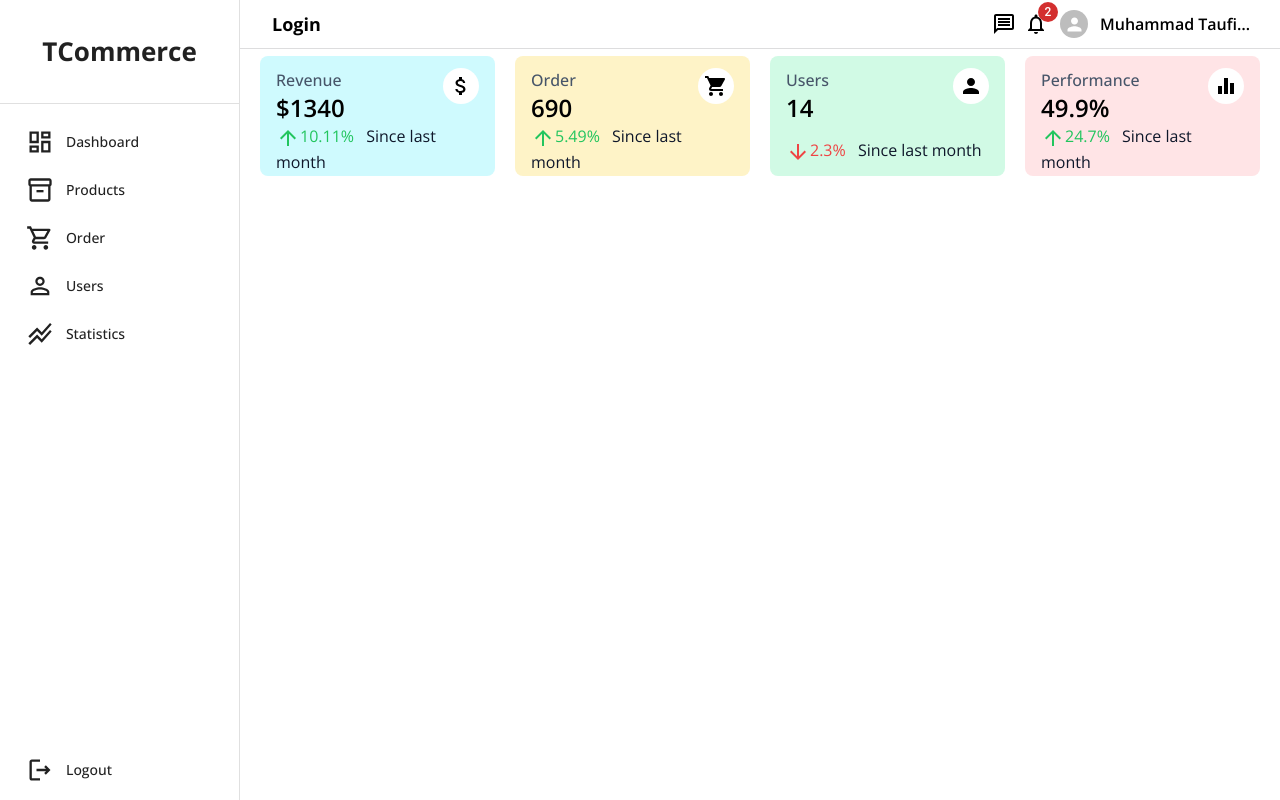
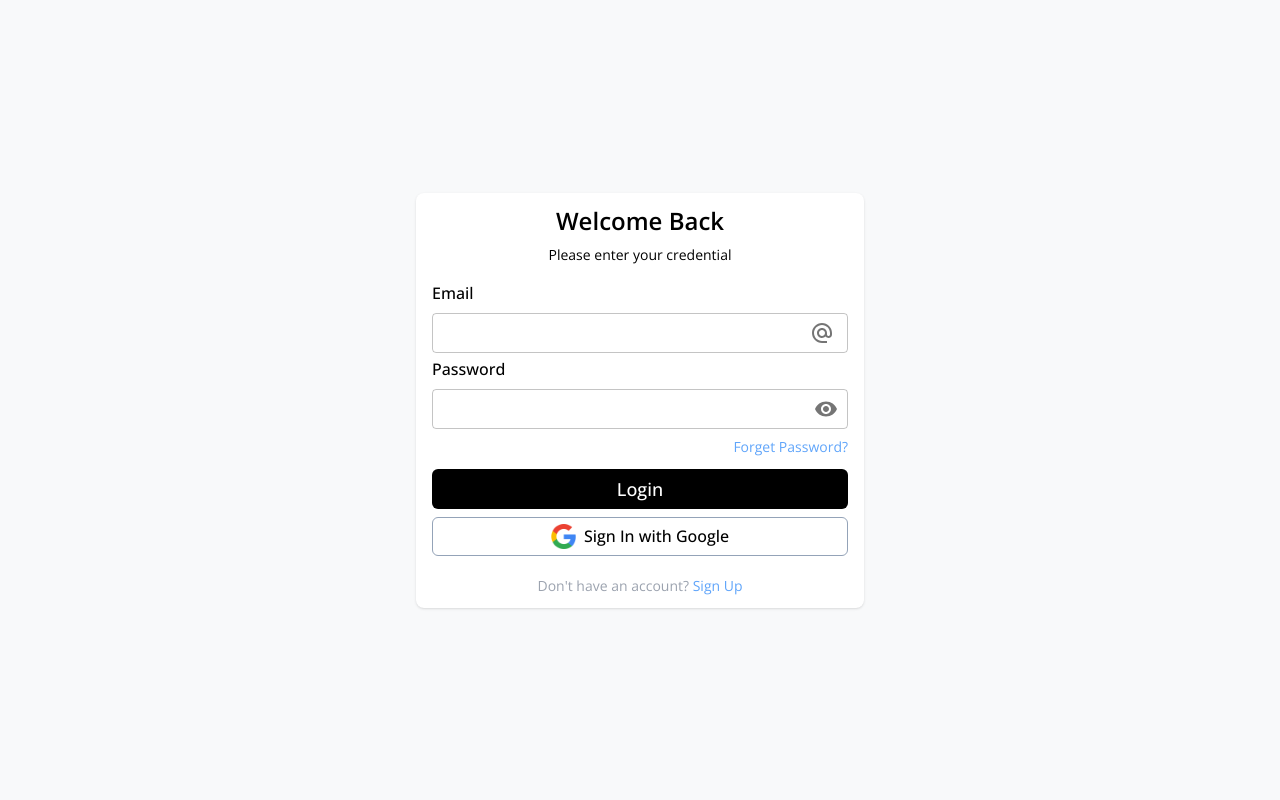
Before and after one commit to ToufiqSenpai/admin-dashboard, a Next.js app: page /login in a window 1280 px wide. Built offline with nearby package versions, Linux system fonts and the light colour scheme.

Commit message:
Membuat halaman login

```diff
--- a/components/admin/Navbar.tsx
+++ b/components/admin/Navbar.tsx
@@ -15,7 +15,7 @@ function Navbar() {
   const { asPath } = useRouter()
 
   return (
-    <nav className='h-12 px-5 flex items-center justify-between fixed top-0 w-full shadow-nav min-mobile:w-[calc(100%_-_240px)] min-mobile:right-0'>
+    <nav className='h-12 px-5 z-50 bg-[rgb(248,249,250)] flex items-center justify-between fixed top-0 w-full min-mobile:w-[calc(100%_-_240px)] min-mobile:right-0'>
       <section className='flex items-center'>
         <div className='flex items-center' onClick={() => dispatch(sidebar(true))}>
           {isMobile && <MenuRoundedIcon fontSize='large' />}
--- /dev/null
+++ b/components/admin/dashboard/RevenueStatistic.tsx
@@ -0,0 +1,75 @@
+import dynamic from 'next/dynamic'
+
+const ReactApexChart = dynamic(() => import('react-apexcharts'), { ssr: false })
+
+function RevenueStatistic() {
+  return (
+    <section className='grid grid-cols-[1fr,0.5fr] max-mobile:grid-cols-1 mx-5 mt-4 gap-5'>
+      <div className='h-full bg-white rounded-lg shadow-1 p-2'>
+        <ReactApexChart
+          type='area'
+          series={[
+            {
+              name: 'series1',
+              data: [31, 40, 28, 51, 42, 109, 100]
+            },
+          ]}
+          options={{
+            chart: {
+              type: 'area',
+              zoom: { enabled: false }
+            },
+            dataLabels: {
+              enabled: false
+            },
+            stroke: {
+              curve: 'smooth'
+            },
+            xaxis: {
+              type: 'datetime',
+              categories: ["2018-09-19T00:00:00.000Z", "2018-09-19T01:30:00.000Z", "2018-09-19T02:30:00.000Z", "2018-09-19T03:30:00.000Z", "2018-09-19T04:30:00.000Z", "2018-09-19T05:30:00.000Z", "2018-09-19T06:30:00.000Z"]
+            },
+            title: {
+              text: 'Revenue for this month'
+            }
+          }}
+        />
+      </div>
+      <div className='h-full max-mobile:h-[420px] bg-white rounded-lg shadow-1 p-2'>
+        <ReactApexChart
+          type='bar'
+          series={[
+            {
+              data: [400, 430, 448, 470, 540, 580, 690, 1100, 1200, 1380]
+            }
+          ]}
+          options={{
+            chart: {
+              type: 'bar',
+            },
+            plotOptions: {
+              bar: {
+                borderRadius: 4,
+                horizontal: true,
+              }
+            },
+            dataLabels: {
+              enabled: false
+            },
+            xaxis: {
+              categories: ['South Korea', 'Canada', 'United Kingdom', 'Netherlands', 'Italy', 'France', 'Japan',
+                'United States', 'China', 'Germany'
+              ],
+            },
+            title: {
+              text: 'Most visited country'
+            }
+          }}
+          height={'100%'}
+        />
+      </div>
+    </section>
+  )
+}
+
+export default RevenueStatistic
--- /dev/null
+++ b/components/login/PasswordInput.tsx
@@ -0,0 +1,91 @@
+import React, { useState } from 'react'
+import { FormControl, InputLabel, OutlinedInput, InputAdornment, IconButton, FormHelperText, Input, FilledInput } from '@mui/material'
+import VisibilityIcon from '@mui/icons-material/Visibility'
+import VisibilityOffIcon from '@mui/icons-material/VisibilityOff'
+
+interface PasswordProps {
+  value: any
+  onChange(e: React.ChangeEvent<HTMLInputElement | HTMLTextAreaElement>): void
+  label?: string
+  error?: string | boolean | undefined | null
+  variant?: 'outlined' | 'standard' | 'filled'
+  id?: string
+}
+
+function PasswordInput({ value, onChange, label, error, variant, id }: PasswordProps) {
+  const [showPassword, setShowPassword] = useState<boolean>(false)
+
+  return (
+    <FormControl variant={variant} margin='dense' fullWidth>
+      <InputLabel htmlFor="outlined-adornment-password" size='small' error={!!error}>{label}</InputLabel>
+      {variant === 'standard' && (
+        <Input
+          id={id}
+          type={showPassword ? 'text' : 'password'}
+          size='small'
+          value={value}
+          error={!!error}
+          onChange={e => onChange(e)}
+          endAdornment={
+            <InputAdornment position="end">
+              <IconButton
+                edge="end"
+                onClick={() => showPassword ? setShowPassword(false) : setShowPassword(true)}
+              >
+                {showPassword ? <VisibilityOffIcon /> : <VisibilityIcon />}
+              </IconButton>
+            </InputAdornment>
+          }
+        />
+      )}
+      {variant === 'outlined' && (
+        <OutlinedInput
+          id={id}
+          type={showPassword ? 'text' : 'password'}
+          size='small'
+          value={value}
+          error={!!error}
+          onChange={e => onChange(e)}
+          endAdornment={
+            <InputAdornment position="end">
+              <IconButton
+                edge="end"
+                onClick={() => showPassword ? setShowPassword(false) : setShowPassword(true)}
+              >
+                {showPassword ? <VisibilityOffIcon /> : <VisibilityIcon />}
+              </IconButton>
+            </InputAdornment>
+          }
+          label={label}
+        />
+      )}
+      {variant === 'filled' && (
+        <FilledInput
+          id={id}
+          type={showPassword ? 'text' : 'password'}
+          size='small'
+          value={value}
+          error={!!error}
+          onChange={e => onChange(e)}
+          endAdornment={
+            <InputAdornment position="end">
+              <IconButton
+                edge="end"
+                onClick={() => showPassword ? setShowPassword(false) : setShowPassword(true)}
+              >
+                {showPassword ? <VisibilityOffIcon /> : <VisibilityIcon />}
+              </IconButton>
+            </InputAdornment>
+          }
+        />
+      )}
+      {error && <FormHelperText error>{typeof error == 'string' && error}</FormHelperText>}
+    </FormControl>
+  )
+}
+
+PasswordInput.defaultProps = {
+  variant: 'outlined'
+}
+
+export default PasswordInput
--- a/package.json
+++ b/package.json
@@ -17,10 +17,14 @@
     "@types/node": "18.11.13",
     "@types/react": "18.0.26",
     "@types/react-dom": "18.0.9",
+    "apexcharts": "^3.36.3",
+    "chart.js": "^4.1.0",
     "eslint": "8.29.0",
     "eslint-config-next": "13.0.6",
     "next": "13.0.6",
     "react": "18.2.0",
+    "react-apexcharts": "^1.4.0",
+    "react-chartjs-2": "^5.0.1",
     "react-dom": "18.2.0",
     "react-redux": "^8.0.5",
     "typescript": "4.9.4"
--- a/pages/[...routes]/index.tsx
+++ b/pages/[...routes]/index.tsx
@@ -1,5 +1,6 @@
 import React from 'react'
 import HeroCard from '../../components/admin/dashboard/HeroCard'
+import RevenueStatistic from '../../components/admin/dashboard/RevenueStatistic'
 import Navbar from '../../components/admin/Navbar'
 import Sidebar from '../../components/admin/Sidebar'
 
@@ -11,6 +12,7 @@ function index() {
       <Navbar />
       <main className='w-[calc(100%-240px)] max-ipad:w-full absolute top-14 right-0 bottom-0'>
         <HeroCard />
+        <RevenueStatistic />
       </main>
     </div>
   )
--- /dev/null
+++ b/pages/login.tsx
@@ -0,0 +1,51 @@
+import { useState } from 'react'
+import { TextField, InputAdornment } from '@mui/material'
+import Link from 'next/link'
+import Image from 'next/image'
+import PasswordInput from '../components/login/PasswordInput'
+import AlternateEmailOutlinedIcon from '@mui/icons-material/AlternateEmailOutlined'
+
+function Login() {
+  const [password, setPassword] = useState<string>('')
+
+  return (
+    <form className='max-w-md max-mobile:max-w-[95%] m-auto h-max absolute top-0 bottom-0 left-0 right-0 bg-white shadow-1 rounded-lg'>
+      <header className='text-center px-4 mt-3'>
+        <h1 className='text-2xl font-semibold'>Welcome Back</h1>
+        <p className='text-sm mt-2'>Please enter your credential</p>
+      </header>
+      <div className='mt-4 px-4'>
+        <label className='font-medium'>Email</label>
+        <TextField
+          type='email'
+          size='small'
+          margin='dense'
+          InputProps={{
+            endAdornment: <InputAdornment position='end'><AlternateEmailOutlinedIcon /></InputAdornment>
+          }}
+          fullWidth
+        />
+        <label className='font-medium'>Password</label>
+        <PasswordInput
+          onChange={e => setPassword(e.target.value)}
+          value={password}
+        />
+        <div className='flex justify-end my-1'>
+          <Link href='/forget-password' className='text-sm text-blue-400 cursor-pointer no-underline hover:underline'>Forget Password?</Link>
+        </div>
+      </div>
+      <section className='px-4'>
+        <button type='submit' className='mt-2 bg-black hover:bg-slate-800 w-full py-[6px] text-lg rounded-md text-white font-medium'>Login</button>
+        <div className='border border-solid border-slate-400 mt-2 rounded-md px-4 py-[6px] flex justify-center items-center cursor-pointer hover:border-slate-700'>
+          <div className='relative'>
+            <Image alt='google-logo' src='/assets/icon/google-logo.png' width={25} height={25} />
+          </div>
+          <div className='text-black text-base ml-2 font-medium'>Sign In with Google</div>
+        </div>
+      </section>
+      <div className='mt-5 mb-3 text-center text-sm text-gray-400'>Don{"'"}t have an account? <Link href='/signup' className='text-blue-400 no-underline hover:underline'>Sign Up</Link></div>
+    </form>
+  )
+}
+
+export default Login
--- a/styles/globals.css
+++ b/styles/globals.css
@@ -10,14 +10,5 @@ body {
   margin: 0;
   font-family: 'Open Sans', sans-serif;
   cursor: default;
+  background-color: rgb(248, 249, 250);
 }
-
-@media (prefers-color-scheme: dark) {
-  html {
-    color-scheme: dark;
-  }
-  body {
-    color: white;
-    background: rgb(15 23 42);
-  }
-}
--- a/tailwind.config.js
+++ b/tailwind.config.js
@@ -21,7 +21,8 @@ module.exports = {
       },
       boxShadow: {
         "form": "rgba(17, 17, 26, 0.1) 0px 4px 16px, rgba(17, 17, 26, 0.05) 0px 8px 32px",
-        "nav": "rgba(27,31,35,0.15) 0px 0px 0px 1px"
+        "nav": "rgba(27,31,35,0.15) 0px 0px 0px 1px",
+        "1": "0 1px 3px 0 rgba(0,0,0,.1),0 1px 2px -1px rgba(0,0,0,.1)"
       }
     },
   },
```
Also changed, not shown: public/assets/icon/google-logo.png (added), 1 other file (tests, documents, lock files or other folders).
